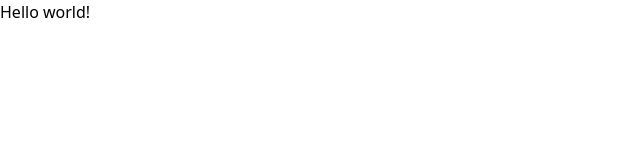
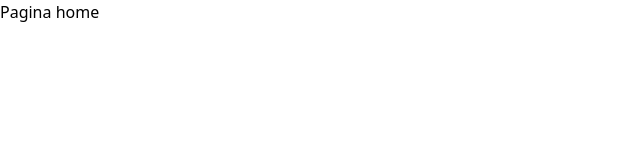
Before and after one commit to henriquedevop/cryptoBrowser, a React (Vite) app: page / in a window 1280 px wide. Shown: the top 160 px of the page, without its empty margins (0-640 px from the left). Built offline with nearby package versions, Linux system fonts and the light colour scheme.

Commit message:
feat: add basic pages layout and configure routes

```diff
--- a/package.json
+++ b/package.json
@@ -11,7 +11,8 @@
   },
   "dependencies": {
     "react": "^18.3.1",
-    "react-dom": "^18.3.1"
+    "react-dom": "^18.3.1",
+    "react-router": "^7.0.1"
   },
   "devDependencies": {
     "@eslint/js": "^9.13.0",
--- a/src/App.tsx
+++ b/src/App.tsx
@@ -1,11 +1,10 @@
+import { router } from "./router"
+import { RouterProvider } from "react-router/dom"
+
 function App() {
 
   return (
-    <>
-    <h1 className="text-3xl font-bold underline">
-      Hello world!
-    </h1>
-    </>
+    <RouterProvider router={router}/>
   )
 }
 
--- /dev/null
+++ b/src/pages/detail/index.tsx
@@ -0,0 +1,10 @@
+export function Detail() {
+
+    return (
+      <>
+      <h1 className="text-3xl font-bold underline">
+        pagina de detalhes
+      </h1>
+      </>
+    )
+  }
--- /dev/null
+++ b/src/pages/home/index.tsx
@@ -0,0 +1,10 @@
+export function Home() {
+
+    return (
+      <>
+      <h1 className="text-3xl font-bold underline">
+        Pagina home
+      </h1>
+      </>
+    )
+  }
--- /dev/null
+++ b/src/pages/notfound/index.tsx
@@ -0,0 +1,10 @@
+export function NotFound() {
+
+    return (
+      <>
+      <h1 className="text-3xl font-bold underline">
+        Pagina nao encontrada
+      </h1>
+      </>
+    )
+  }
--- /dev/null
+++ b/src/router.tsx
@@ -0,0 +1,18 @@
+import { createBrowserRouter, Navigate } from "react-router";
+
+import { Home } from "./pages/home";
+import { Detail } from "./pages/detail";
+import { NotFound } from "./pages/notfound";
+
+const router = createBrowserRouter([
+    {
+        children: [
+            {path: "/", element: <Home/>},
+            {path: "/detail", element: <Navigate to={"/"}/>},
+            {path: "/detail/:crypto", element: <Detail/>},
+            {path: "*", element: <NotFound/>},
+        ]
+    }
+])
+
+export { router }
```
Also changed, not shown: 2 other files (tests, documents, lock files or other folders).
